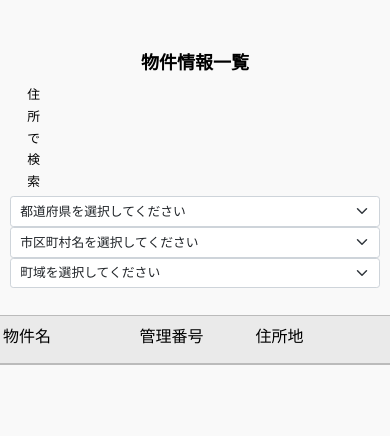
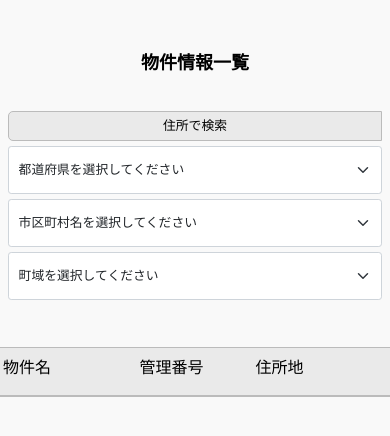
Before and after one commit to Hackathon2023springAteam/estate, a Django app: page /propertyinfos_list/ in a window 390 px wide. Shown: the part 69-505 px from the top of the page. Run offline with Django 3.2, Linux system fonts and the light colour scheme; the visitor is signed in with stand-in values (Sample User, id 1); data that the repository does not hold is empty; some libraries are stand-ins or nearby versions; some web fonts are replaced.

Commit message:
UI修正

```diff
--- a/django/RealEstate360/static/css/create.css
+++ b/django/RealEstate360/static/css/create.css
@@ -257,7 +257,6 @@ p {
 .registration-btn-cancel {
     border-color: var(--primary);
     border-radius: 5px;
-    margin-top: 80px;
 }
 .registration-btn-cancel:hover {
     background-color: var(--list-title-color);
@@ -270,8 +269,6 @@ p {
 .registration-btn {
     height: 42px;
     width: 100%;
-    margin-top: 80px;
-    margin-bottom: 80px;
     color: #FFFFFF;
     border-radius: 5px;
     font-weight: 700;
--- a/django/RealEstate360/static/css/list.css
+++ b/django/RealEstate360/static/css/list.css
@@ -31,6 +31,10 @@ h3 {
     }
 }
 
+.form--select__address {
+    margin: 30px 0 20px 0;
+}
+
 /* 一覧リストの項目名の列（一番上の濃いグレーの列） */
 .list__title {
     align-items: center;
@@ -51,6 +55,10 @@ h3 {
 /* 画面サイズが991px以下からはここを読み込む */
     .list__title {
         height: 50px;
+        }
+        .form-select {
+        height: 48px;
+        margin-top: 5px;
     }
 }
 /* 一覧リストの項目名の列 モバイル時の文字位置調整 */
@@ -73,11 +81,10 @@ p {
     overflow: hidden;
     text-overflow: ellipsis;
     white-space: nowrap;
-
 }
 
 /* 物件リストの列「管理タグNO」の左マージン指定 */
-.list__item--tagname {
+.list__item--property_name {
     margin-left: 2%;
 }
 
@@ -92,6 +99,7 @@ p {
 /* hover指定 */
 .list__item a:hover {
     background: var(--list-title-color);
+    transition: all 0.3s;
 }
 
 /* 物件リストの列のリンク範囲を列の高さに合わせる */
@@ -110,7 +118,41 @@ p {
     margin-right: 10%;
 }
 
+.form-select {
+    &:focus {
+        box-shadow:none !important;
+        border-color: var(--dark);
+    }
+}
+
+
 /* 検索フォームのCSS */
-.search-text {
+.form--address {
+    padding-left: 0;
+    padding-right: 0;
+    width: 28.2%;
+}
+@media screen and (max-width:991px) {
+    /* 画面サイズが991px以下からはここを読み込む */
+    .form--address {
+        padding-left: 0;
+        padding-right: 0;
+        width: 100%;
+    }
+}
+
+
+#search-text {
     background-color: #EAEAEA;
+    width: 15.5%;
+    margin-left: -0.1%;
+    border: 1px solid #BBBBBB;
+    border-radius: 5px 0px 0px 5px;
 }
+@media screen and (max-width:991px) {
+    /* 画面サイズが991px以下からはここを読み込む */
+    #search-text {
+        width: 100%;
+        margin-left: 0;
+    }
+}
--- a/django/templates/create.html
+++ b/django/templates/create.html
@@ -455,12 +455,12 @@
     <div class="container-lg container-md container-sm input-container">
         <div class="row">
             <div class="col"></div>
-            <div class="col col-12 col-md-4 col-lg-3 col-xl-2">
-                <button type="submit" class="registration-btn registration-btn-cancel">
+            <div class="col col-12 col-md-4 col-lg-3 col-xl-2 mt-5">
+                <button type="submit" class="registration-btn registration-btn-cancel mb-0">
                     <a href="{% url 'RealEstate360:propertyinfos_list' %}">キャンセル</a>
                 </button>
             </div>
-            <div class="col col-12 col-md-4 col-lg-3 col-xl-2">
+            <div class="col col-12 col-md-4 col-lg-3 col-xl-2 mt-5 mb-5">
                 <button type="submit" class="registration-btn btn-primary">登録する</button>
             </div>
             <div class="col"></div>
--- a/django/templates/list.html
+++ b/django/templates/list.html
@@ -22,18 +22,18 @@
     <div class="row">
         <div class="container col-xl-12 col-lg-12 col-md-12 col-sm-12 col-12 form--select__address">
             <div class="row gx-1 gx-sm-1 gx-md-1 gx-lg-0 gx-xl-0">
-                <div id="search-text" class="col-1 text-center py-1 px-4 border-1">住所で検索</div>
-                <div class="colcol-10 col-sm-10 col-md-10 col-lg-3 col-xl-3 form--address">
+                <div id="search-text" class="col col-12 col-sm-12 col-md-12 col-lg-3 col-xl-3 text-center py-1 px-4 border-1">住所で検索</div>
+                <div class="col col-12 col-sm-12 col-md-12 col-lg-3 col-xl-3 form--address">
                     <select id="geoapi-prefectures" name="geoapi-prefectures" class="form-select">
                         <option value="都道府県を選択してください">都道府県を選択してください</option>
                     </select>
                 </div>
-                <div class="colcol-10 col-sm-10 col-md-10 col-lg-3 col-xl-3 form--address">
+                <div class="col col-12 col-sm-12 col-md-12 col-lg-3 col-xl-3 form--address">
                     <select id="geoapi-cities" name="geoapi-cities" class="form-select">
                         <option value="市区町村名を選択してください">市区町村名を選択してください</option>
                     </select>
                 </div>
-                <div class="colcol-10 col-sm-10 col-md-10 col-lg-3 col-xl-3 form--address">
+                <div class="col col-12 col-sm-12 col-md-12 col-lg-3 col-xl-3 form--address">
                     <select id="geoapi-towns" name="geoapi-towns" class="form-select">
                         <option value="町域を選択してください">町域を選択してください</option>
                     </select>
```
Also changed, not shown: django/RealEstate360/static/css/detail.css (+9 -1 lines), django/RealEstate360/static/css/edit.css (+4 -7 lines), django/templates/edit.html (+4 -4 lines). Lines whose indentation alone changed are shown as unchanged.
